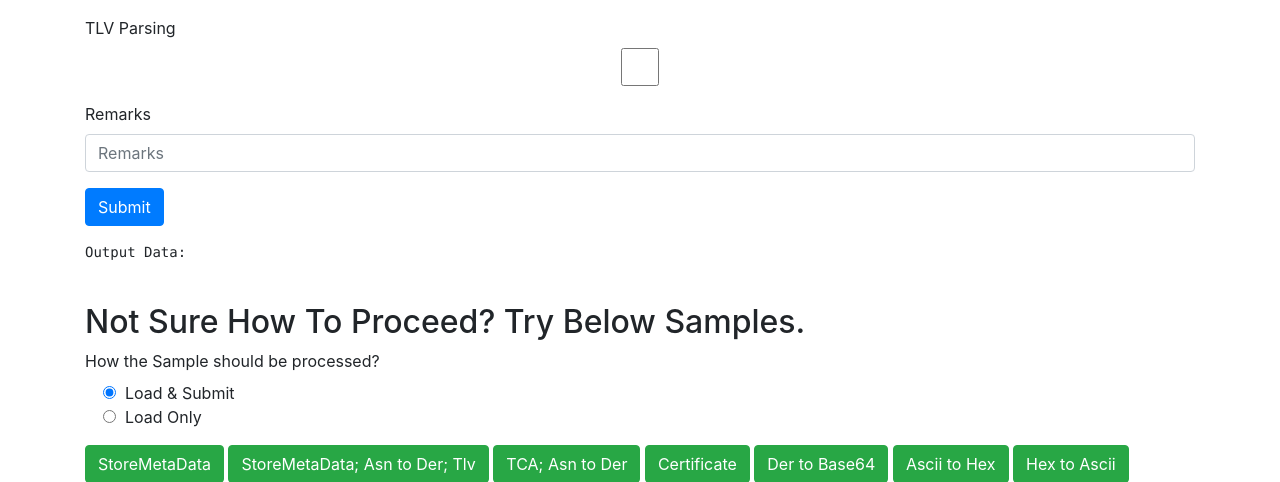
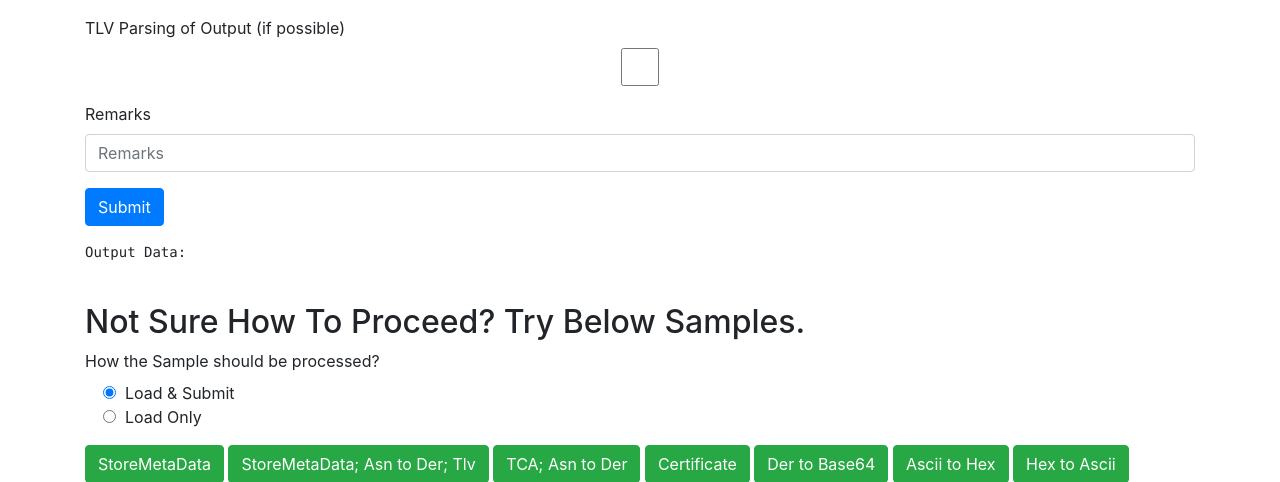
Before and after one commit to impratikjaiswal/amenitypj, a Flask app: template amenity_pj_app/templates/asn1Play.html in a window 1280 px wide. Shown: the part 488-970 px from the top of the page. Run offline with Flask 3, Linux system fonts and the light colour scheme; the template is opened without the code that fills it, so the values that code supplies are empty; some libraries are stand-ins or nearby versions.

Commit message:
lib version updated

```diff
--- a/amenity_pj_app/templates/asn1Play.html
+++ b/amenity_pj_app/templates/asn1Play.html
@@ -47,7 +47,7 @@
         </select>
     </div>
     <div class="form-group">
-        <label for="tlv_parsing_of_output">TLV Parsing</label>
+        <label for="tlv_parsing_of_output">TLV Parsing of Output (if possible)</label>
         {% if tlv_parsing_of_output: %}
         <input type="checkbox" name="tlv_parsing_of_output" class="form-control" value="{{tlv_parsing_of_output}}"
                checked>
--- a/requirements_internal_tool.txt
+++ b/requirements_internal_tool.txt
@@ -11,7 +11,7 @@ git+https://github.com/impratikjaiswal/qrPlay@v1.2.1
 # D:\Other\Github_Self\qrPlay
 
 # asn1Play Tool From Specific Tag (Remove @ String for Main Branch); Public Repo
-git+https://github.com/impratikjaiswal/asn1play@v5.2.0
+git+https://github.com/impratikjaiswal/asn1play@v5.2.1
 
 # asn1Play Tool From Local Path
 # D:\Other\Github_Self\asn1Play
```
